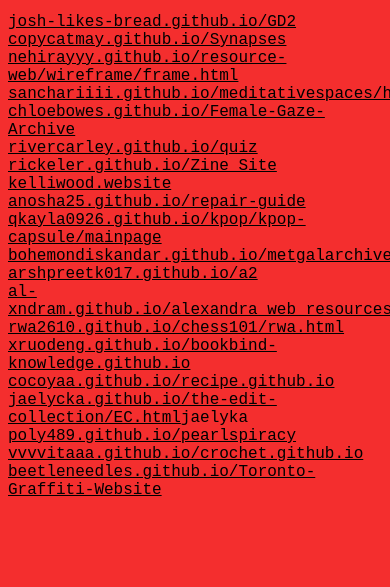
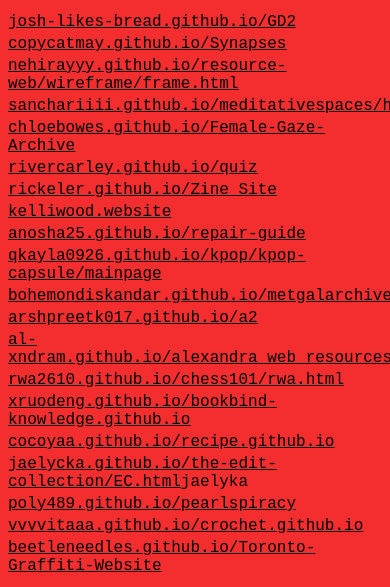
Before and after one commit to alisq/gd2-503-2024.ocadu.gd, a plain HTML site: page index.html in a window 390 px wide. Shown: the part 314-901 px from the top of the page. Before the commit the page ends 844 px from the top, so only its background shows below. Drawn offline with Linux system fonts and the light colour scheme; a web font is replaced by a local one.

Commit message:
Update main.css

```diff
--- a/css/main.css
+++ b/css/main.css
@@ -127,4 +127,8 @@ h1, h2 {
     transform:translate(0,0);
 }
 
+li {
+  margin-bottom:0.25rem;
+}
+
   }
```
